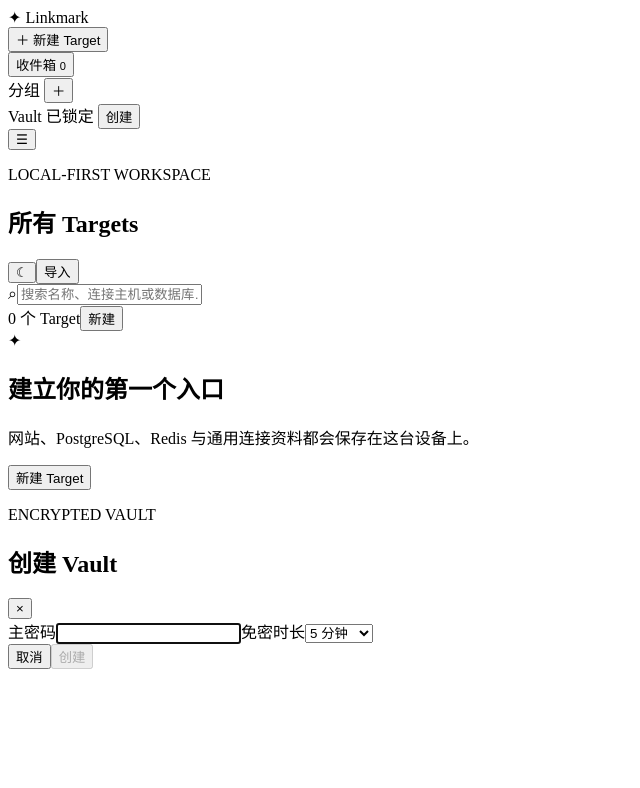
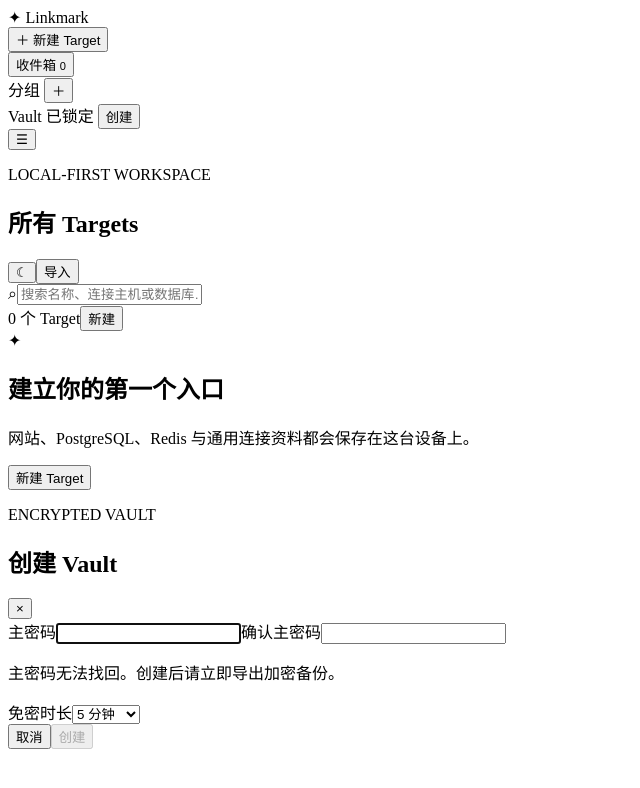
Before and after one commit to vincent-vinf/linkmark, a React (Vite) app: page / in a window 1280 px wide. Both pictures are taken after a click on the button "创建". Shown: the top 788 px of the page, without its empty margins (0-640 px from the left). Built offline with nearby package versions, Linux system fonts and the light colour scheme.

Commit message:
fix: confirm master password creation

```diff
--- a/src/App.tsx
+++ b/src/App.tsx
@@ -166,8 +166,9 @@ function PasswordPrompt({ label, onClose, onSubmit }: { label: string; onClose:
 
 function VaultDialog({ hasVault, onClose, onSubmit, error }: { hasVault: boolean; onClose: () => void; onSubmit: (password: string, duration: number) => Promise<void>; error: string }) {
   const [password, setPassword] = useState('');
+  const [confirmation, setConfirmation] = useState('');
   const [duration, setDuration] = useState(300_000);
-  return <div className="modal-backdrop"><section className="modal" role="dialog" aria-modal="true"><div className="modal-heading"><div><p className="eyebrow">ENCRYPTED VAULT</p><h2>{hasVault ? '解锁 Vault' : '创建 Vault'}</h2></div><button onClick={onClose}>×</button></div><label>主密码<input type="password" autoFocus value={password} onChange={(event) => setPassword(event.target.value)} /></label><label>免密时长<select value={duration} onChange={(event) => setDuration(Number(event.target.value))}><option value={300000}>5 分钟</option><option value={1800000}>30 分钟</option><option value={7200000}>2 小时</option><option value={86400000}>24 小时</option><option value={604800000}>7 天</option></select></label>{error && <p className="error">{error}</p>}<div className="modal-actions"><button onClick={onClose}>取消</button><button className="primary" disabled={!password} onClick={() => void onSubmit(password, duration)}>{hasVault ? '解锁' : '创建'}</button></div></section></div>;
+  return <div className="modal-backdrop"><section className="modal" role="dialog" aria-modal="true"><div className="modal-heading"><div><p className="eyebrow">ENCRYPTED VAULT</p><h2>{hasVault ? '解锁 Vault' : '创建 Vault'}</h2></div><button onClick={onClose}>×</button></div><label>主密码<input type="password" autoFocus value={password} onChange={(event) => setPassword(event.target.value)} /></label>{!hasVault && <><label>确认主密码<input type="password" value={confirmation} onChange={(event) => setConfirmation(event.target.value)} /></label><p className="error">主密码无法找回。创建后请立即导出加密备份。</p></>}<label>免密时长<select value={duration} onChange={(event) => setDuration(Number(event.target.value))}><option value={300000}>5 分钟</option><option value={1800000}>30 分钟</option><option value={7200000}>2 小时</option><option value={86400000}>24 小时</option><option value={604800000}>7 天</option></select></label>{error && <p className="error">{error}</p>}<div className="modal-actions"><button onClick={onClose}>取消</button><button className="primary" disabled={!password || (!hasVault && password !== confirmation)} onClick={() => void onSubmit(password, duration)}>{hasVault ? '解锁' : '创建'}</button></div></section></div>;
 }
 
 function TargetEditor({ groups, onClose, onSaved }: { groups: Group[]; onClose: () => void; onSaved: () => Promise<void> }) {
```
